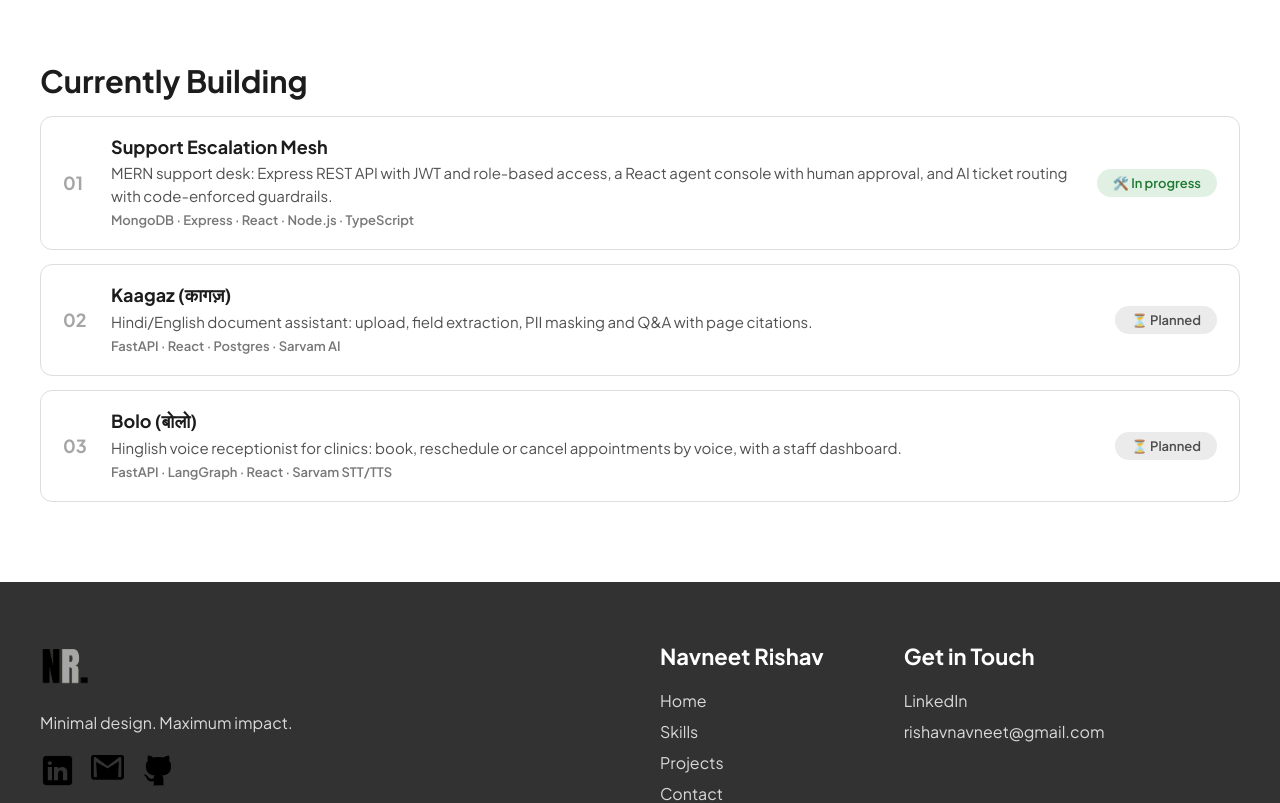
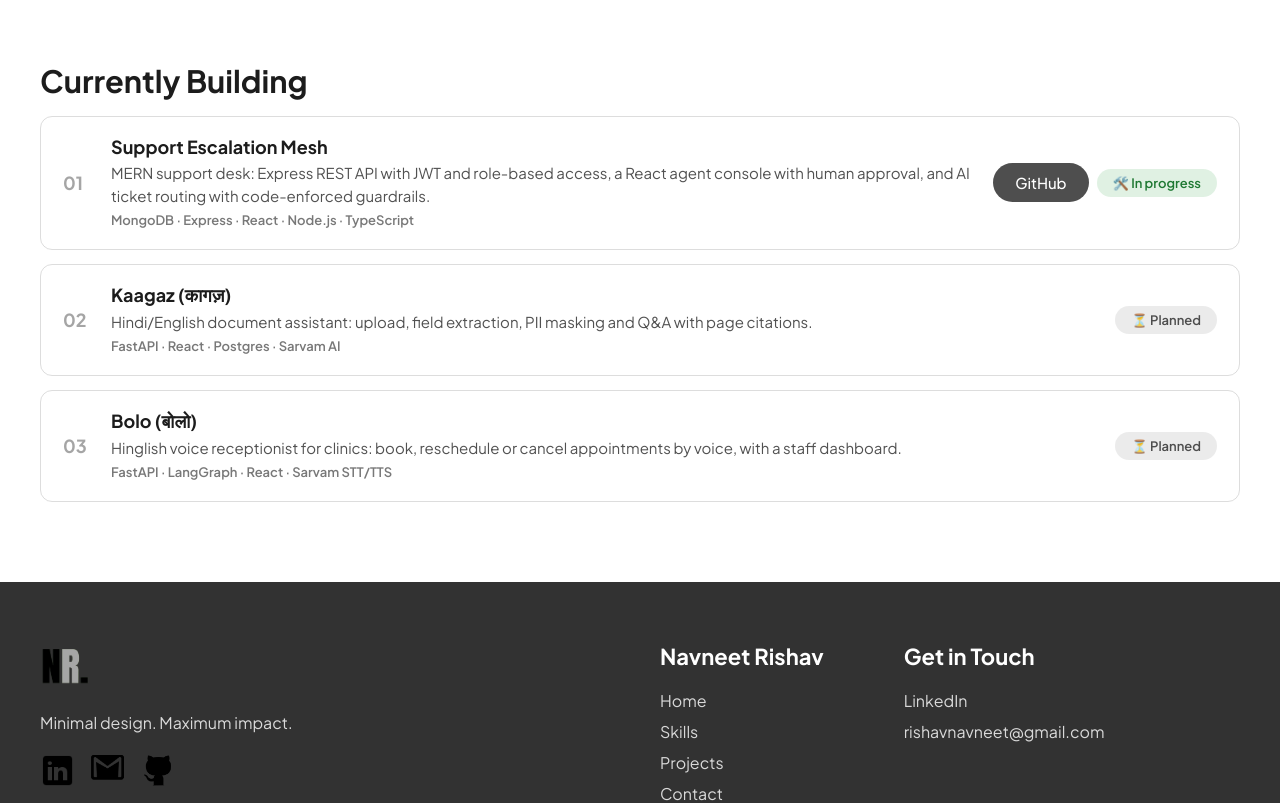
Before and after one commit to Navneet-Rishav/its-navneetrishav, a React (Vite) app: page / in a window 1280 px wide. Shown: the part 2241-3044 px from the top of the page. Built offline with nearby package versions, Linux system fonts and the light colour scheme.

Commit message:
Link Support Escalation Mesh repository (still in progress)

```diff
--- a/src/Components/Projects/Projects.css
+++ b/src/Components/Projects/Projects.css
@@ -119,6 +119,13 @@
     color: rgba(75, 75, 75, 0.75);
 }
 
+.upcoming-actions{
+    display: flex;
+    flex-wrap: wrap;
+    align-items: center;
+    gap: 8px;
+}
+
 .upcoming-status{
     font-size: 13px;
     font-weight: 600;
@@ -149,7 +156,7 @@
     .upcoming-item-body{
         flex-basis: calc(100% - 48px);
     }
-    .upcoming-status, .upcoming-item .pill-btn{
+    .upcoming-actions{
         margin-left: 38px;
     }
 }
--- a/src/Components/Projects/Projects.jsx
+++ b/src/Components/Projects/Projects.jsx
@@ -2,12 +2,13 @@ import React from 'react'
 import './Projects.css'
 import { assExp } from '../../assets/assets'
 
-// Add a `live` URL to a project only once it is actually deployed.
+// Add `repo` once the repository is public and `live` only once it is actually deployed.
 const upcomingProjects = [
   {
     name: 'Support Escalation Mesh',
     pitch: 'MERN support desk: Express REST API with JWT and role-based access, a React agent console with human approval, and AI ticket routing with code-enforced guardrails.',
     stack: 'MongoDB · Express · React · Node.js · TypeScript',
+    repo: 'https://github.com/Navneet-Rishav/support-escalation-mesh',
     status: 'in-progress',
     statusLabel: '🛠️ In progress',
   },
@@ -62,9 +63,12 @@ const Projects = () => {
               <p>{proj.pitch}</p>
               <p className="upcoming-stack">{proj.stack}</p>
             </div>
-            {proj.live
-              ? <a className="pill-btn" href={proj.live} target="_blank" rel="noreferrer">Live demo</a>
-              : <div className={`upcoming-status upcoming-status-${proj.status}`}>{proj.statusLabel}</div>}
+            <div className="upcoming-actions">
+              {proj.repo && <a className="pill-btn" href={proj.repo} target="_blank" rel="noreferrer">GitHub</a>}
+              {proj.live
+                ? <a className="pill-btn" href={proj.live} target="_blank" rel="noreferrer">Live demo</a>
+                : <div className={`upcoming-status upcoming-status-${proj.status}`}>{proj.statusLabel}</div>}
+            </div>
           </div>
         ))}
       </div>
```
